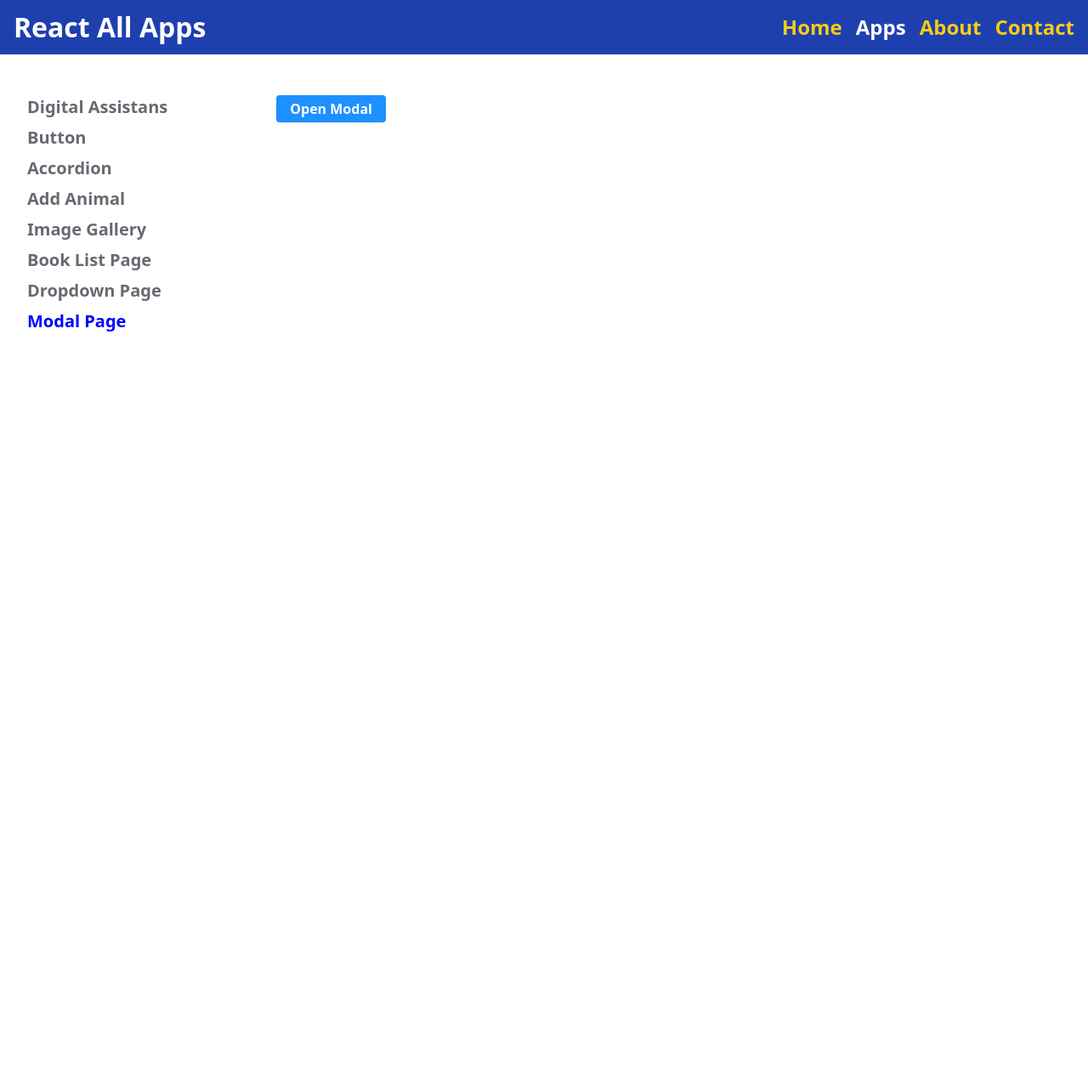
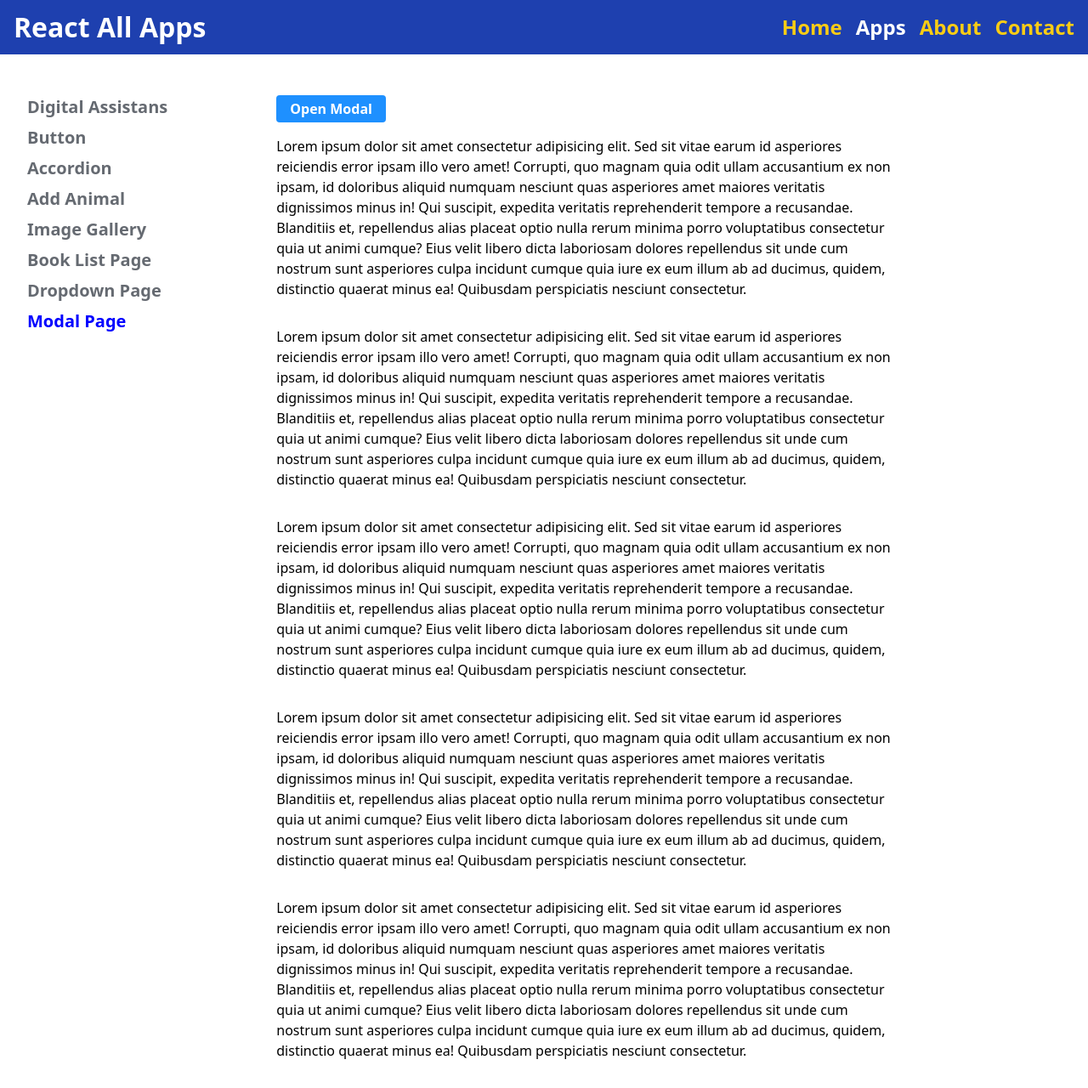
Before and after one commit to sedat355/react-all-apps, a React (Vite) app: page /apps/modal in a window 1280 px wide. Shown: the whole page at 85% size. Before the commit the page ends 800 px from the top, so only its background shows below. Built offline with nearby package versions, Linux system fonts and the light colour scheme.

Commit message:
modal açıkken scrolling durduruldu

```diff
--- a/src/css/index.css
+++ b/src/css/index.css
@@ -32,6 +32,9 @@
     width: 100%;
     object-fit: cover;
   }
+  /* .modal-container {
+    min-height: 100vh;
+  } */
   /* body {
     min-height: 100vh;
   } */
--- a/src/pages/modal/Modal.jsx
+++ b/src/pages/modal/Modal.jsx
@@ -1,6 +1,13 @@
+import { useEffect } from 'react'
 import ReactDOM from 'react-dom'
 
 const Modal = ({ modalContent, handleCloseModal }) => {
+
+  useEffect(() => {
+    document.body.classList.add('overflow-hidden')
+
+    return () => document.body.classList.remove('overflow-hidden')
+  },[])
 
   return ReactDOM.createPortal(
     <>
@@ -10,7 +17,7 @@ const Modal = ({ modalContent, handleCloseModal }) => {
 
       <div
         onClick={handleCloseModal}
-        className="overlay bg-black opacity-60 absolute inset-0"
+        className="overlay h-full bg-black opacity-60 fixed inset-0"
       ></div>
     </>,
     document.querySelector('.modal-container')
--- a/src/pages/modal/ModalPage.jsx
+++ b/src/pages/modal/ModalPage.jsx
@@ -33,12 +33,86 @@ const ModalPage = () => {
   )
 
   return (
-    <div className="modalpage">
+    <div className="modalpage h-full">
       <Button btnType="primary" handleClick={handleOpenModal}>
         Open Modal
       </Button>
 
-      {isOpenModal && <Modal handleCloseModal={handleCloseModal} modalContent={modalContent} setIsOpenModal={setIsOpenModal} />}
+      {isOpenModal && (
+        <Modal
+          handleCloseModal={handleCloseModal}
+          modalContent={modalContent}
+          setIsOpenModal={setIsOpenModal}
+        />
+      )}
+
+      <div className="flex flex-col gap-y-8 mt-4">
+        <p>
+          Lorem ipsum dolor sit amet consectetur adipisicing elit. Sed sit vitae
+          earum id asperiores reiciendis error ipsam illo vero amet! Corrupti,
+          quo magnam quia odit ullam accusantium ex non ipsam, id doloribus
+          aliquid numquam nesciunt quas asperiores amet maiores veritatis
+          dignissimos minus in! Qui suscipit, expedita veritatis reprehenderit
+          tempore a recusandae. Blanditiis et, repellendus alias placeat optio
+          nulla rerum minima porro voluptatibus consectetur quia ut animi
+          cumque? Eius velit libero dicta laboriosam dolores repellendus sit
+          unde cum nostrum sunt asperiores culpa incidunt cumque quia iure ex
+          eum illum ab ad ducimus, quidem, distinctio quaerat minus ea!
+          Quibusdam perspiciatis nesciunt consectetur.
+        </p>
+        <p>
+          Lorem ipsum dolor sit amet consectetur adipisicing elit. Sed sit vitae
+          earum id asperiores reiciendis error ipsam illo vero amet! Corrupti,
+          quo magnam quia odit ullam accusantium ex non ipsam, id doloribus
+          aliquid numquam nesciunt quas asperiores amet maiores veritatis
+          dignissimos minus in! Qui suscipit, expedita veritatis reprehenderit
+          tempore a recusandae. Blanditiis et, repellendus alias placeat optio
+          nulla rerum minima porro voluptatibus consectetur quia ut animi
+          cumque? Eius velit libero dicta laboriosam dolores repellendus sit
+          unde cum nostrum sunt asperiores culpa incidunt cumque quia iure ex
+          eum illum ab ad ducimus, quidem, distinctio quaerat minus ea!
+          Quibusdam perspiciatis nesciunt consectetur.
+        </p>
+        <p>
+          Lorem ipsum dolor sit amet consectetur adipisicing elit. Sed sit vitae
+          earum id asperiores reiciendis error ipsam illo vero amet! Corrupti,
+          quo magnam quia odit ullam accusantium ex non ipsam, id doloribus
+          aliquid numquam nesciunt quas asperiores amet maiores veritatis
+          dignissimos minus in! Qui suscipit, expedita veritatis reprehenderit
+          tempore a recusandae. Blanditiis et, repellendus alias placeat optio
+          nulla rerum minima porro voluptatibus consectetur quia ut animi
+          cumque? Eius velit libero dicta laboriosam dolores repellendus sit
+          unde cum nostrum sunt asperiores culpa incidunt cumque quia iure ex
+          eum illum ab ad ducimus, quidem, distinctio quaerat minus ea!
+          Quibusdam perspiciatis nesciunt consectetur.
+        </p>
+        <p>
+          Lorem ipsum dolor sit amet consectetur adipisicing elit. Sed sit vitae
+          earum id asperiores reiciendis error ipsam illo vero amet! Corrupti,
+          quo magnam quia odit ullam accusantium ex non ipsam, id doloribus
+          aliquid numquam nesciunt quas asperiores amet maiores veritatis
+          dignissimos minus in! Qui suscipit, expedita veritatis reprehenderit
+          tempore a recusandae. Blanditiis et, repellendus alias placeat optio
+          nulla rerum minima porro voluptatibus consectetur quia ut animi
+          cumque? Eius velit libero dicta laboriosam dolores repellendus sit
+          unde cum nostrum sunt asperiores culpa incidunt cumque quia iure ex
+          eum illum ab ad ducimus, quidem, distinctio quaerat minus ea!
+          Quibusdam perspiciatis nesciunt consectetur.
+        </p>
+        <p>
+          Lorem ipsum dolor sit amet consectetur adipisicing elit. Sed sit vitae
+          earum id asperiores reiciendis error ipsam illo vero amet! Corrupti,
+          quo magnam quia odit ullam accusantium ex non ipsam, id doloribus
+          aliquid numquam nesciunt quas asperiores amet maiores veritatis
+          dignissimos minus in! Qui suscipit, expedita veritatis reprehenderit
+          tempore a recusandae. Blanditiis et, repellendus alias placeat optio
+          nulla rerum minima porro voluptatibus consectetur quia ut animi
+          cumque? Eius velit libero dicta laboriosam dolores repellendus sit
+          unde cum nostrum sunt asperiores culpa incidunt cumque quia iure ex
+          eum illum ab ad ducimus, quidem, distinctio quaerat minus ea!
+          Quibusdam perspiciatis nesciunt consectetur.
+        </p>
+      </div>
     </div>
   )
 }
```
Lines whose indentation alone changed are shown as unchanged.
